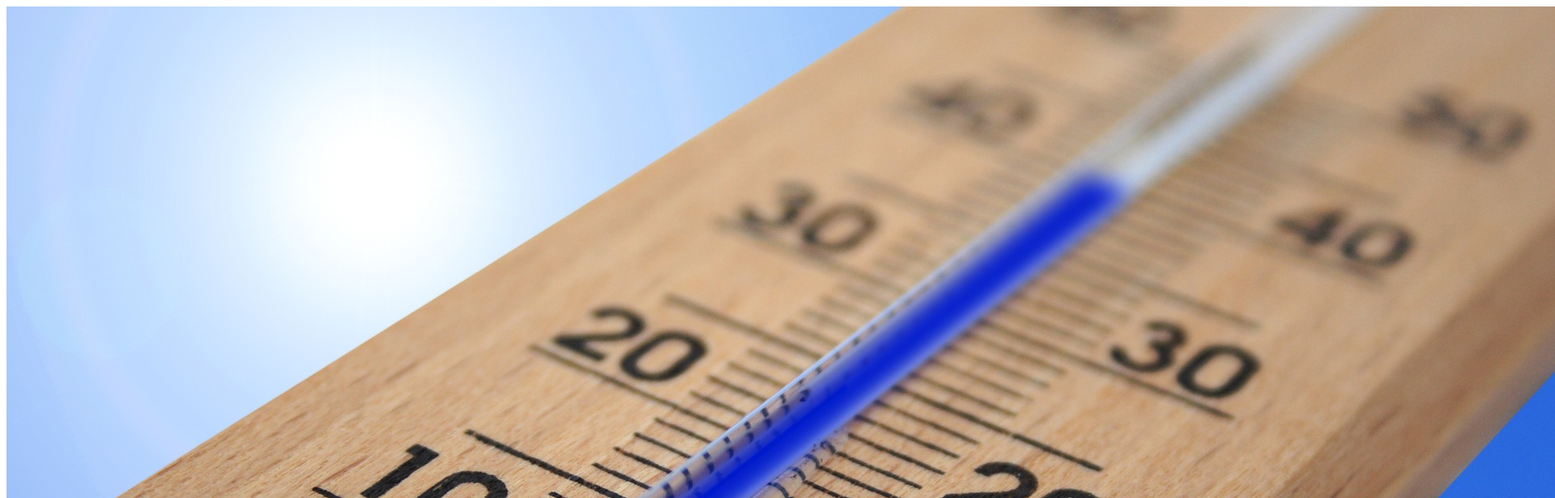
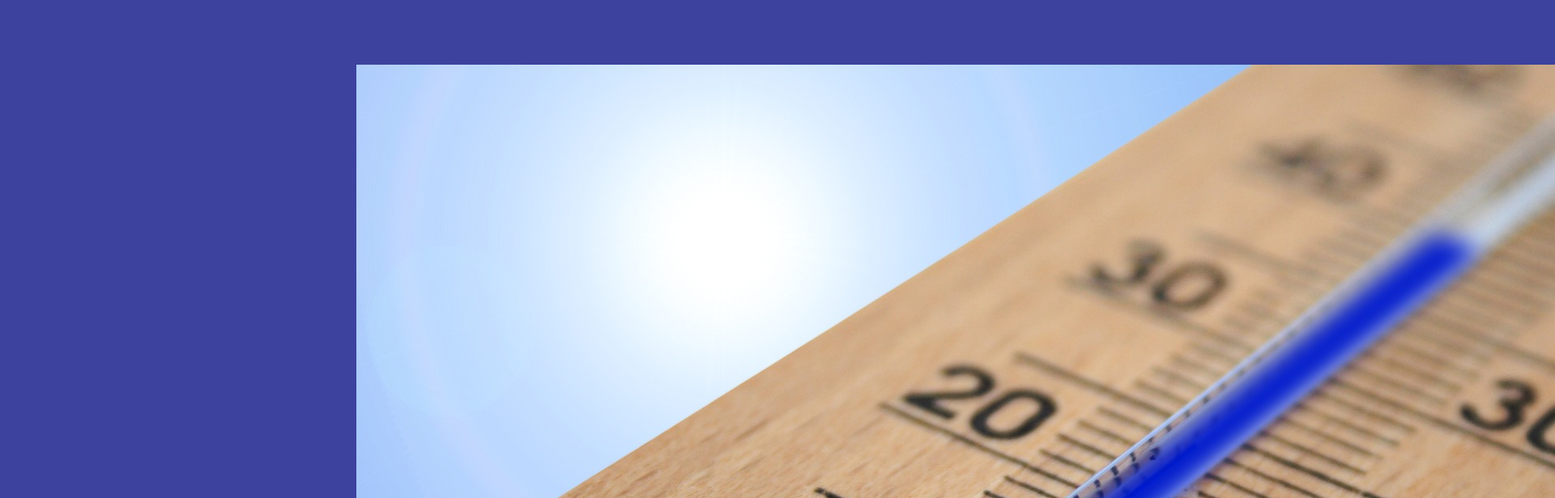
Before and after one commit to mattriney/WeatherApp, an Angular app: page / in a window 1280 px wide. Shown: the top 616 px of the page at 81% size, 1920 px wide, since content can reach past the window. Built offline with nearby package versions, Linux system fonts and the light colour scheme.

Commit message:
Update styles.css
add styles

```diff
--- a/src/styles.css
+++ b/src/styles.css
@@ -1 +1,35 @@
-/* You can add global styles to this file, and also import other style files */
+:root {
+  --blue-1: #3C429E;
+  --blue-2: #4C52AD;
+  --yellow-1: #FAC742;
+  --white: #FFF;
+  --grey-1: #EDEDED;
+  --shadow-dark: rgba(0,0,0,0.3);
+  --shadow-light: rgba(255,255,255,0.1);
+}
+
+* {
+  margin: 0;
+  padding: 0;
+  box-sizing: border-box;
+}
+
+body {
+  font-family: Verdana, Geneva, Tahoma, sans-serif;
+  font-size: 16px;
+  width: 100%;
+  height: 100vh;
+  background-color: var(--blue-1);
+
+  display: flex;
+  justify-content: center;
+  align-items: center;
+}
+
+.container {
+  width: 400px;
+  height: 80vh;
+  background-color: var(--blue-2);
+  border-radius: 20px;
+  box-shadow: 10px 10px 10px var(--shadow-dark);
+}
```
